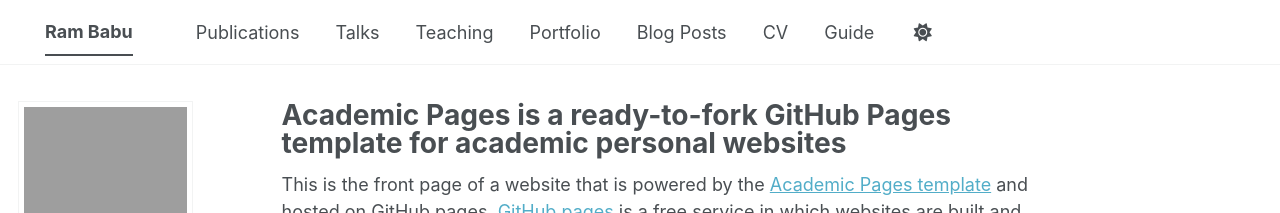
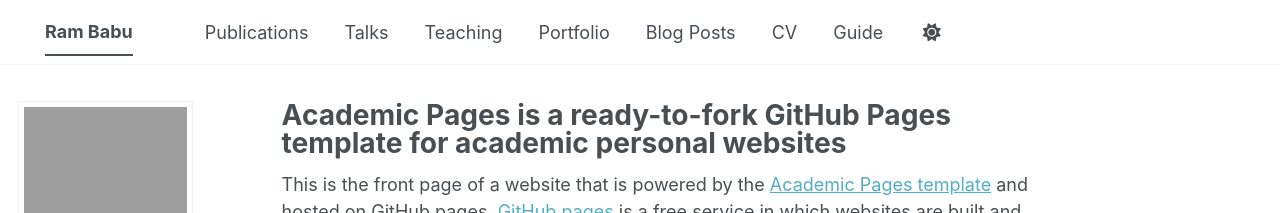
Before and after one commit to rambaburanga/rambaburanga.github.io, a Jekyll site: the page built from _pages/about.md, in a window 1280 px wide. Shown: the top 213 px of the page. Built offline with Jekyll 4.4.1, drawn with Linux system fonts in a browser that asks for light colours; a script bundle is joined from its source files by our own code; a style sheet for code colours, icons or effects is not loaded.

Commit message:
Update _masthead.scss

```diff
--- a/_sass/layout/_masthead.scss
+++ b/_sass/layout/_masthead.scss
@@ -62,7 +62,7 @@
 
   &--lg {
     padding-left: 1.5em;
-    padding-right: 1.5em;
+    padding-right: 2em;
     font-weight: 700;
   }
 }
```
